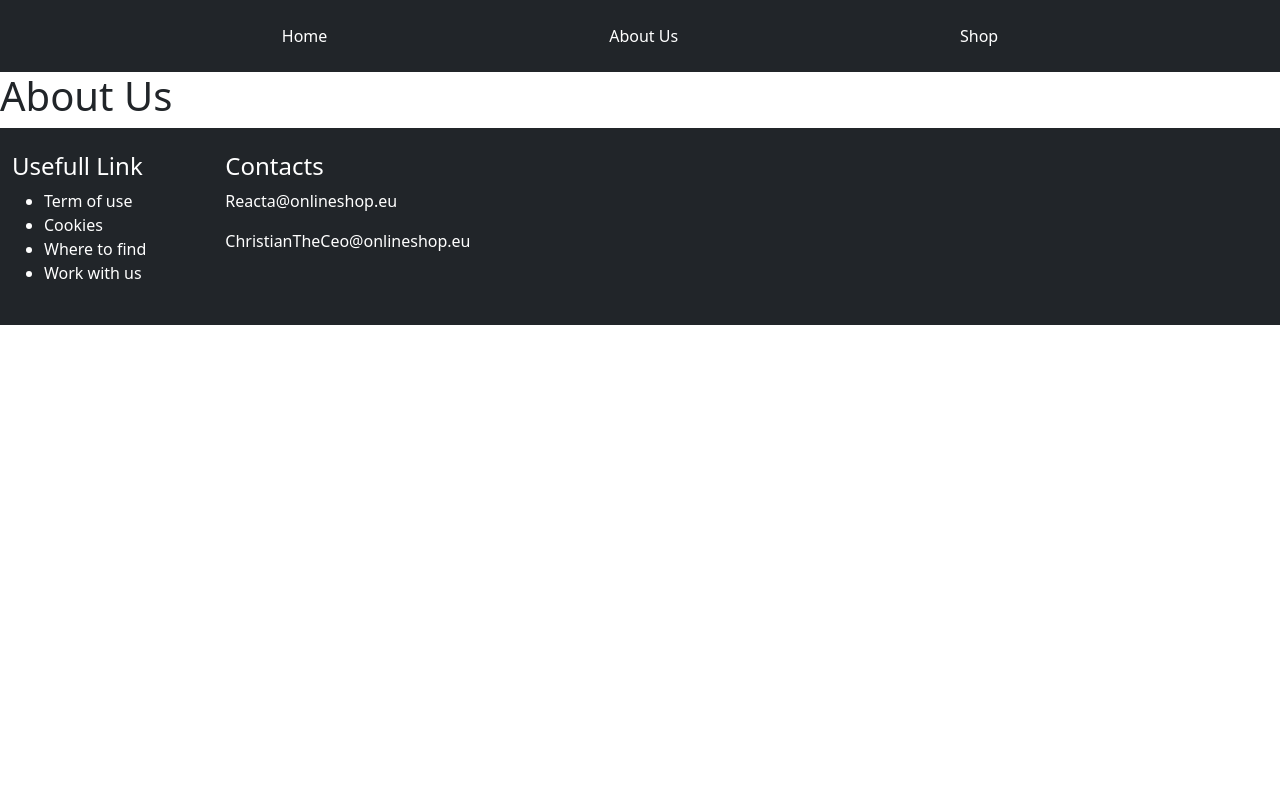
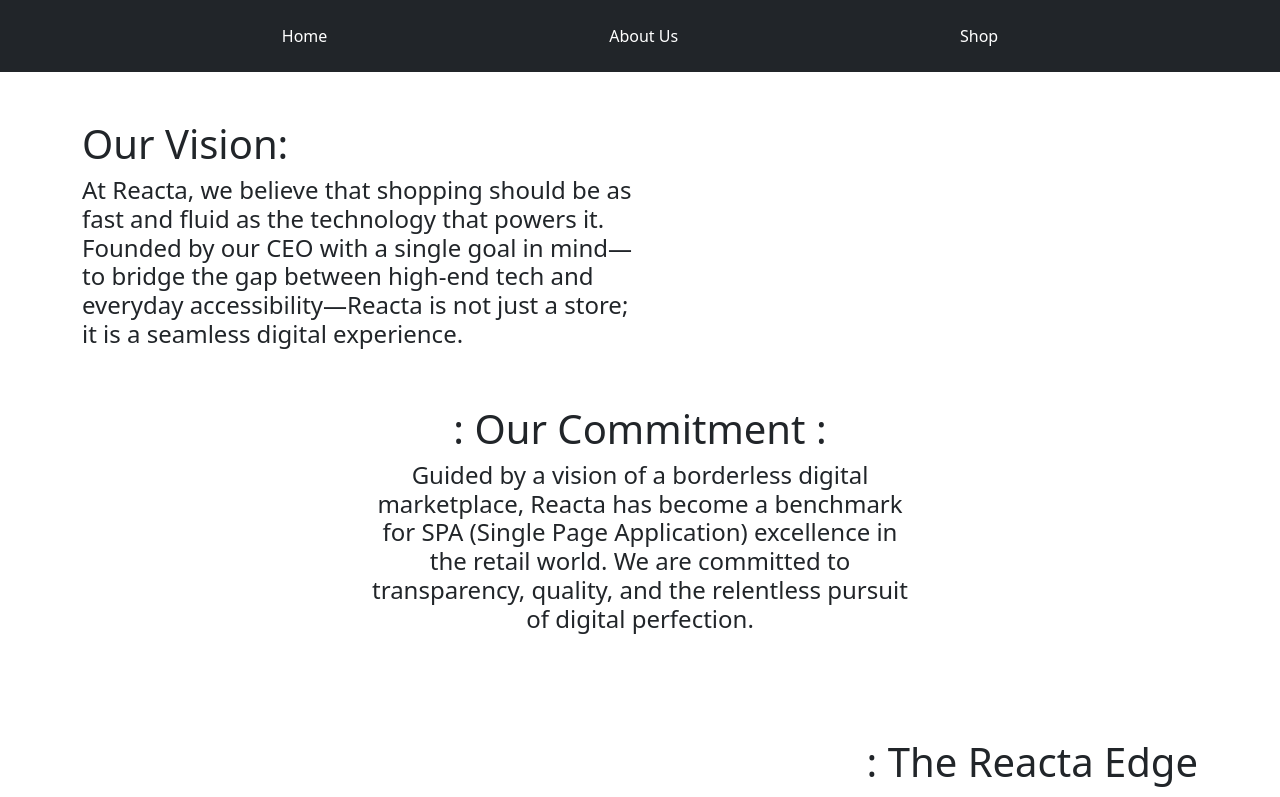
Before and after one commit to christian-matarazzo/react-router, a React (Vite) app: page /about-us in a window 1280 px wide. Shown: the top 797 px of the page. Built offline with nearby package versions, Linux system fonts and the light colour scheme.

Commit message:
add AboutUs

```diff
--- a/src/components/AppFooter.jsx
+++ b/src/components/AppFooter.jsx
@@ -25,7 +25,7 @@ export default function AppFooter() {
                         <ul className="list-unstyled">
                             <li>
                                 <p>Reacta@onlineshop.eu</p>
-                                <p>ChristianTheCeo@onlineshop.eu</p>
+                                <p>Chris@onlineshop.eu</p>
                             </li>
                         </ul>
                     </div>
--- a/src/pages/AboutUs.jsx
+++ b/src/pages/AboutUs.jsx
@@ -1,8 +1,24 @@
 
 export default function AboutUs() {
-    return(
+    return (
         <main>
-            <h1>About Us</h1>
+            <div className="container min-vh-100 justify-content-center d-flex">
+                <div className="row row-cols-1 mt-5">
+                    <div className="col d-flex flex-column align-items-start">
+                        <h1>Our Vision: </h1>
+                        <p className="h4 w-50">At Reacta, we believe that shopping should be as fast and fluid as the technology that powers it. Founded by our CEO with a single goal in mind—to bridge the gap between high-end tech and everyday accessibility—Reacta is not just a store; it is a seamless digital experience.</p>
+                    </div>
+
+                    <div className="col d-flex flex-column align-items-center mt-5">
+                        <h2 className="h1">: Our Commitment : </h2>
+                        <p className="h4 w-50 text-center">Guided by a vision of a borderless digital marketplace, Reacta has become a benchmark for SPA (Single Page Application) excellence in the retail world. We are committed to transparency, quality, and the relentless pursuit of digital perfection.</p>
+                    </div>
+                    <div className="col d-flex flex-column align-items-end mt-5">
+                        <h3 className="mt-5 h1">: The Reacta Edge </h3>
+                        <p className="h4 w-50 text-end">Why "Reacta"? Because we believe in responsiveness. In a world that moves at lightning speed, your e-commerce platform should never keep you waiting. Built on the pillars of modern web architecture, our store ensures that finding your next favorite product is intuitive, secure, and—above all—instant.</p>
+                    </div>
+                </div>
+            </div>
         </main>
     )
 }
--- a/src/pages/Home.jsx
+++ b/src/pages/Home.jsx
@@ -2,18 +2,19 @@ import { Link } from "react-router-dom";
 
 export default function Home() {
     return (
-        <main>
-            <div className="container-fluid bg-light shadow-sm">
+<main className="min-vh-100 d-flex flex-column justify-content-center bg-light">
+            <div className="container-fluid py-5">
                 <div className="container">
-                    <div className="row ">
-                    <div className="h1 ">Welcome to Reacta.</div>
-                        <div className="col">
-                            <p className="h3">Your new look at just one click away.</p>
-                            <Link to="/shop" className="btn btn-dark btn-lg px-4 me-2 my-3">Buy now</Link>
+                    <div className="row align-items-center"> {/* Centra verticalmente testo e immagine */}
+                        <div className="col-md-6">
+                            <h1 className="display-3 fw-bold">Welcome to Reacta.</h1>
+                            <p className="h3 text-muted">Your new look at just one click away.</p>
+                            <Link to="/shop" className="btn btn-dark btn-lg px-5 my-4 shadow">
+                                Buy now
+                            </Link>
                         </div>
-                        <div className="col">
-                           <img src="/lady-commerce.png" className="w-50 mx-auto" alt="" />
-
+                        <div className="col-md-6 text-center">
+                            <img src="/lady-commerce2.png" className="img-fluid " alt="Lady Commerce" />
                         </div>
                     </div>
                 </div>
--- a/src/pages/Shop.jsx
+++ b/src/pages/Shop.jsx
@@ -17,12 +17,6 @@ export default function Shop() {
             })
 
     }, [])
-
-
-
-
-
-
     return (
         <main>
             <div className="container py-5">
```
Also changed, not shown: 1 other file (tests, documents, lock files or other folders).
